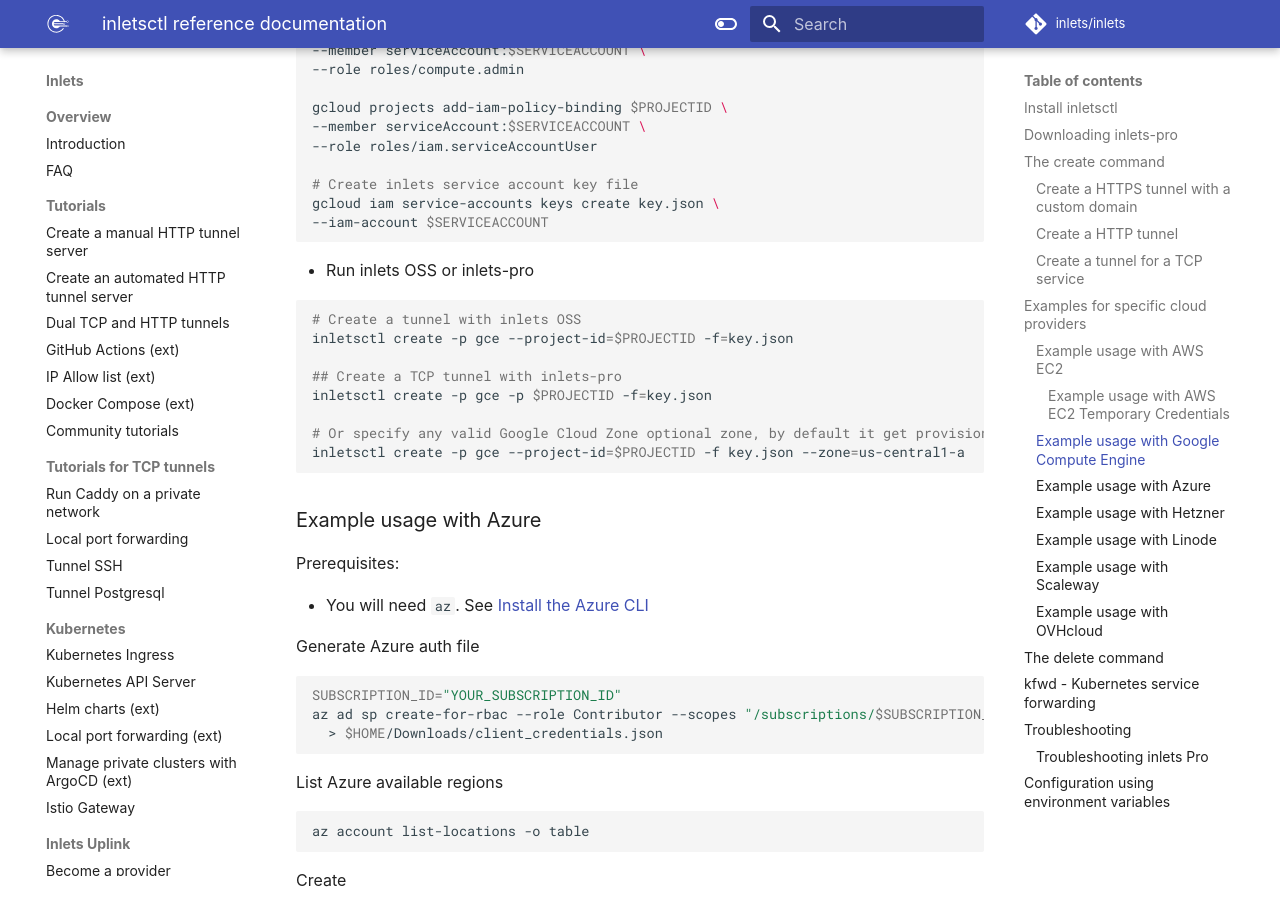
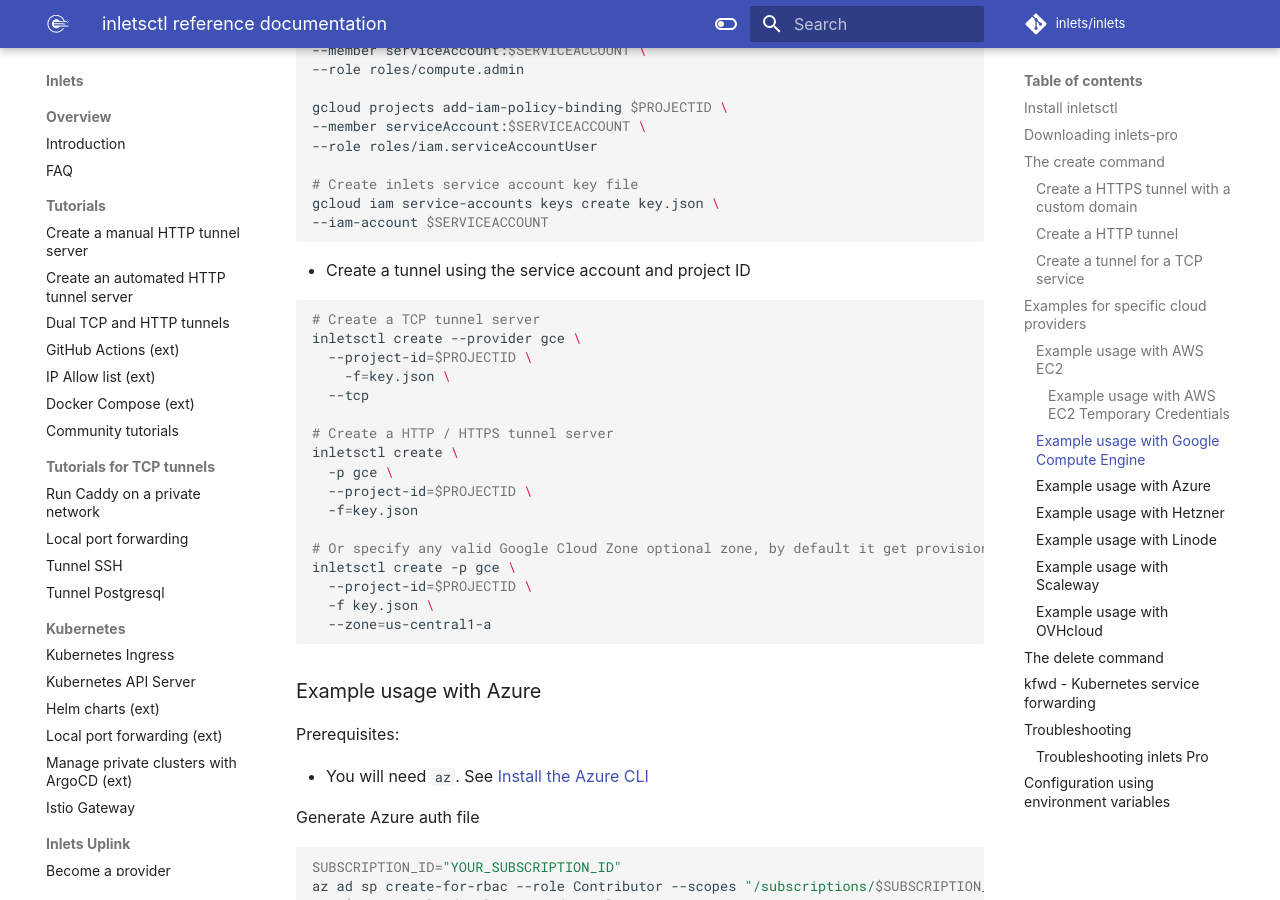
Before and after one commit to inlets/docs.inlets.dev, an MkDocs documentation site: the page built from docs/reference/inletsctl.md, in a window 1280 px wide and 900 px high, scrolled down 9318 px. Built offline with MkDocs 1.6.1 and Material for MkDocs 9.7.7, drawn with Linux system fonts in a browser that asks for light colours; some web fonts are replaced.

Commit message:
Update GCP example
Signed-off-by: Alex Ellis (OpenFaaS Ltd) <alexellis2@gmail.com>

````diff
--- a/docs/reference/inletsctl.md
+++ b/docs/reference/inletsctl.md
@@ -473,17 +473,26 @@
 --iam-account $SERVICEACCOUNT
 ```
 
-* Run inlets OSS or inlets-pro
+* Create a tunnel using the service account and project ID
 
 ```sh
-# Create a tunnel with inlets OSS
-inletsctl create -p gce --project-id=$PROJECTID -f=key.json
+# Create a TCP tunnel server
+inletsctl create --provider gce \
+  --project-id=$PROJECTID \
+    -f=key.json \
+  --tcp
 
-## Create a TCP tunnel with inlets-pro
-inletsctl create -p gce -p $PROJECTID -f=key.json
+# Create a HTTP / HTTPS tunnel server
+inletsctl create \
+  -p gce \
+  --project-id=$PROJECTID \
+  -f=key.json
 
 # Or specify any valid Google Cloud Zone optional zone, by default it get provisioned in us-central1-a
-inletsctl create -p gce --project-id=$PROJECTID -f key.json --zone=us-central1-a
+inletsctl create -p gce \
+  --project-id=$PROJECTID \
+  -f key.json \
+  --zone=us-central1-a
 ```
 
 ### Example usage with Azure
````
